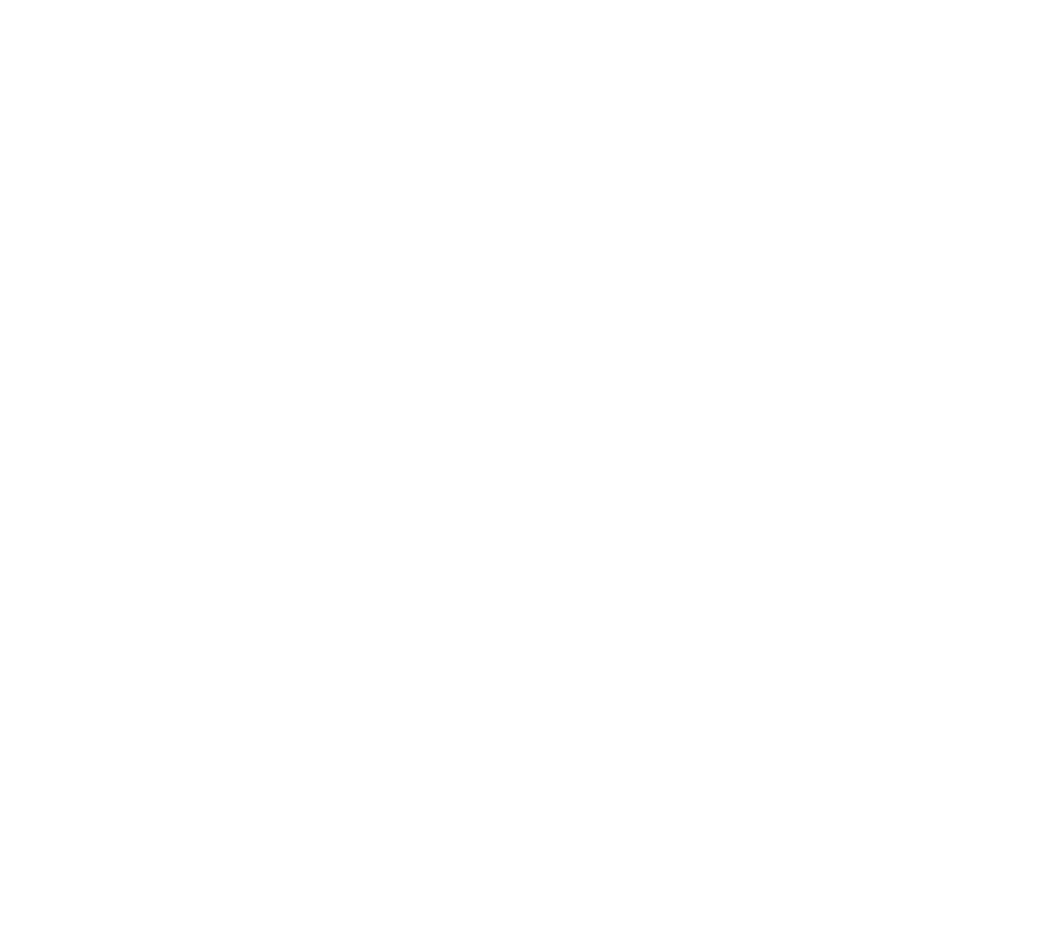
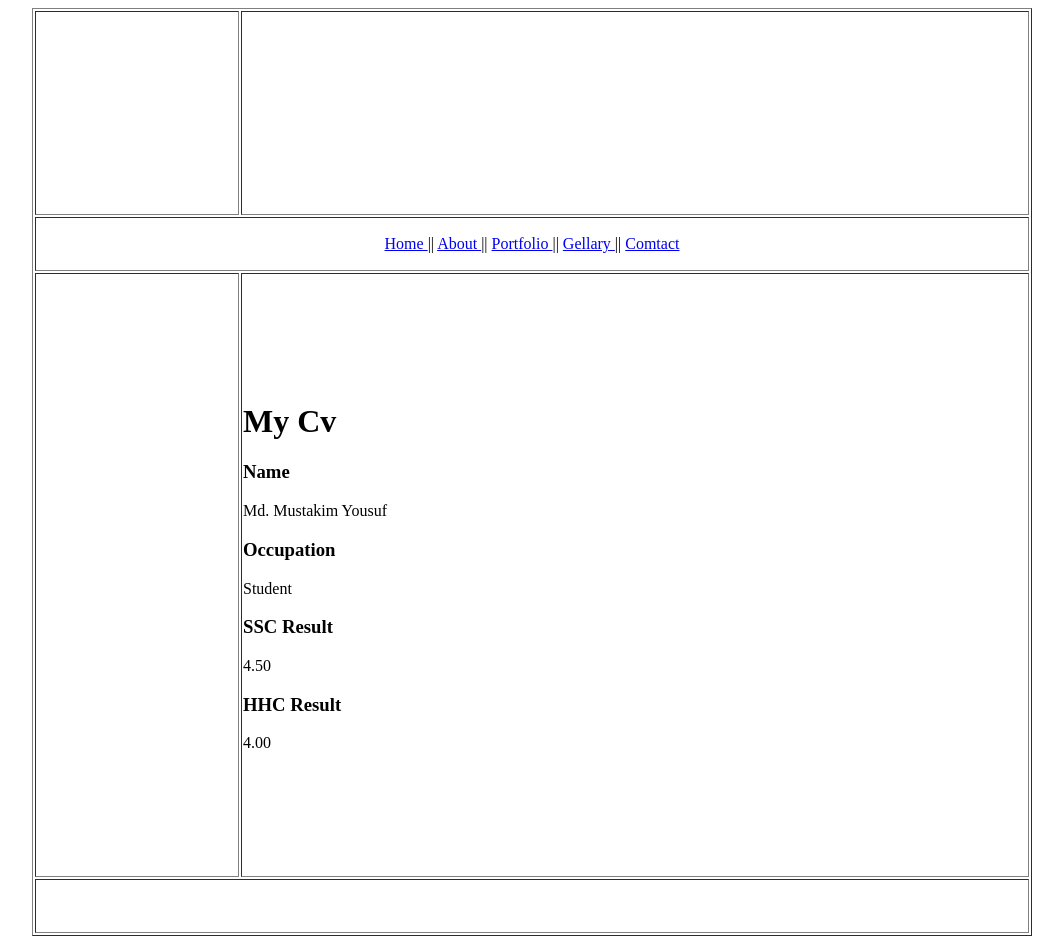
Before and after one commit to Mustakim-Yousuf/Batch---71, a plain HTML site: page portfolio.html in a window 1280 px wide. Shown: the whole page, without its empty margins (108-1171 px from the left). Before the commit the page ends 800 px from the top, so only its background shows below. Drawn offline with Linux system fonts and the light colour scheme.

Commit message:
creat layout on portfolio.html file

```diff
--- a/portfolio.html
+++ b/portfolio.html
@@ -2,9 +2,46 @@
 <html lang="en">
 <head>
     <meta charset="UTF-8">
-    <title>Title</title>
+    <title>My Frist Assignment</title>
 </head>
 <body>
+<table border="1" width="1000" align="center">
+    <tr>
+        <td height="200" width="200"></td>
+        <td></td>
+    </tr>
+    <tr>
+        <td height="50" colspan="2" align="center">
+            <a href="index.html"> Home </a> ||
+            <a href="about.html"> About </a> ||
+            <a href="portfolio.html"> Portfolio </a>||
+            <a href="gellary.html"> Gellary </a> ||
+            <a href="contact.html"> Comtact </a>
+        </td>
+    </tr>
+    <tr>
+        <td height="600"></td>
+        <td>
+            <h1> My Cv</h1>
+            <h3>Name</h3>
+            <p>Md. Mustakim Yousuf</p>
+            <h3> Occupation</h3>
+            <p>Student</p>
+            <h3>SSC Result</h3>
+            <p>4.50</p>
+            <h3>HHC Result</h3>
+            <P>4.00</P>
+
+        </td>
+    </tr>
+    <tr>
+        <td height="50" colspan="2"></td>
+    </tr>
+
+
+
+
+</table>
 
 </body>
 </html>
```
